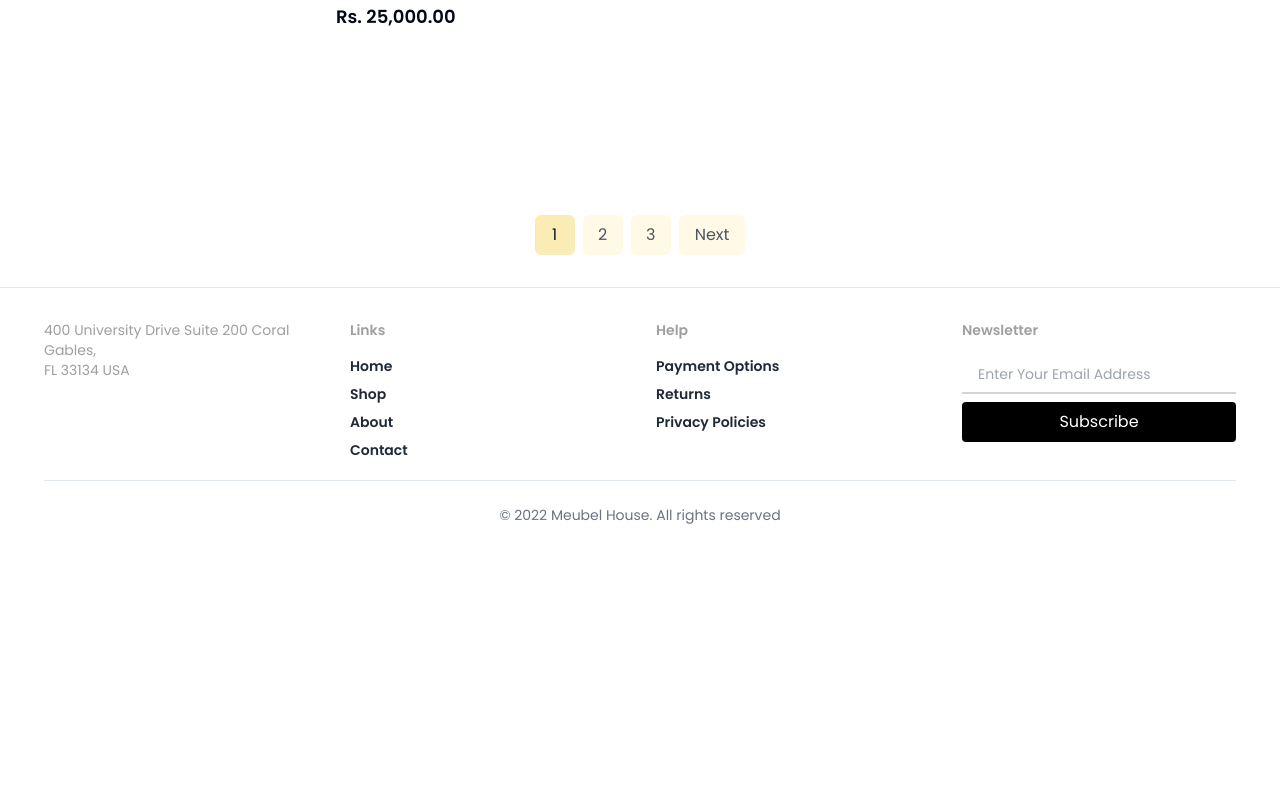
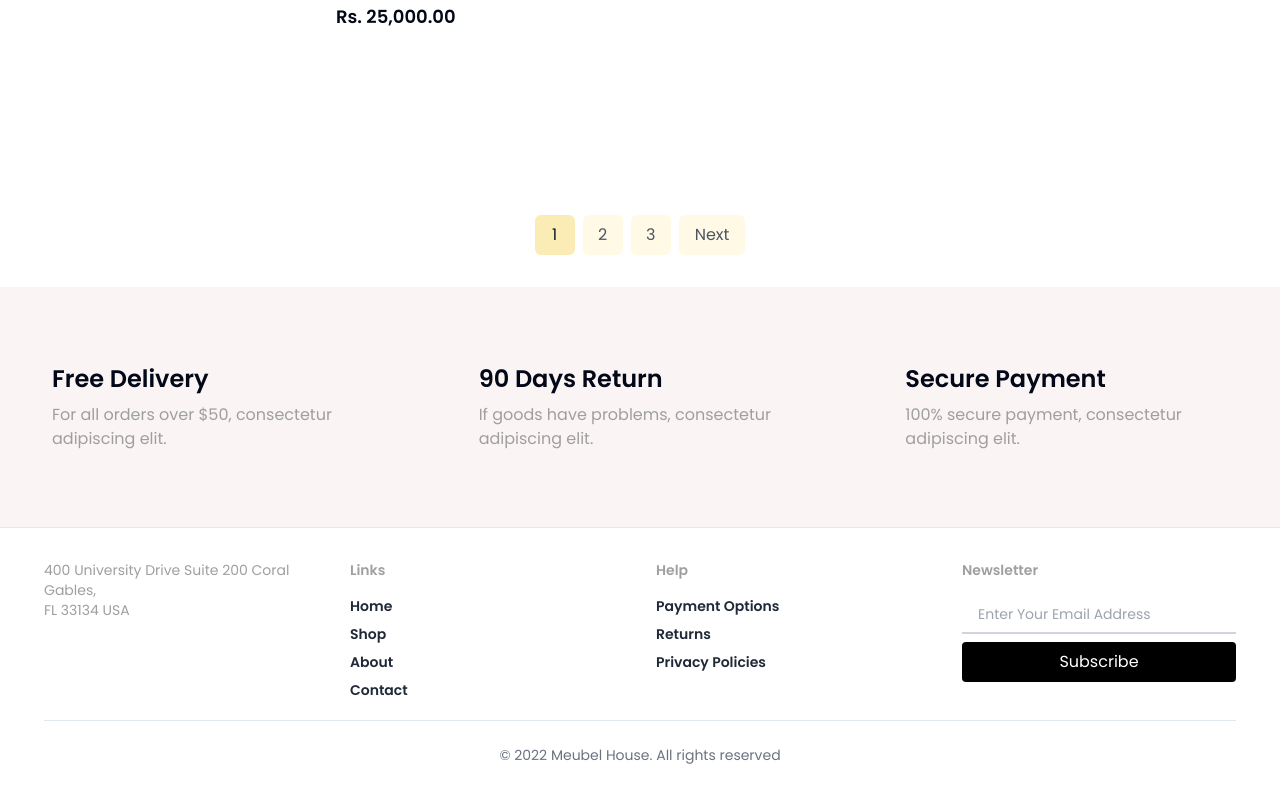
Before and after one commit to abbas-asad/Ecommerce-Website-Template, a Next.js app: page /shop in a window 1280 px wide. Shown: the part 2810-3607 px from the top of the page. Before the commit the page ends 3367 px from the top, so only its background shows below. Built offline with nearby package versions, Linux system fonts and the light colour scheme.

Commit message:
Update page.tsx

```diff
--- a/src/app/shop/page.tsx
+++ b/src/app/shop/page.tsx
@@ -1,6 +1,7 @@
 import Heroheader from "../components/heroheader"
 import Productsshowcase from "../components/productsshowcase"
 import Dropdownmenu from '../components/dropdownmenu'
+import Featuressection from "../components/featuressection"
 
 
 export default function ShopPage() {
@@ -32,6 +33,7 @@ export default function ShopPage() {
           </button>
         </div>
       </div>
+      <Featuressection />
     </main>
   )
 }
```
